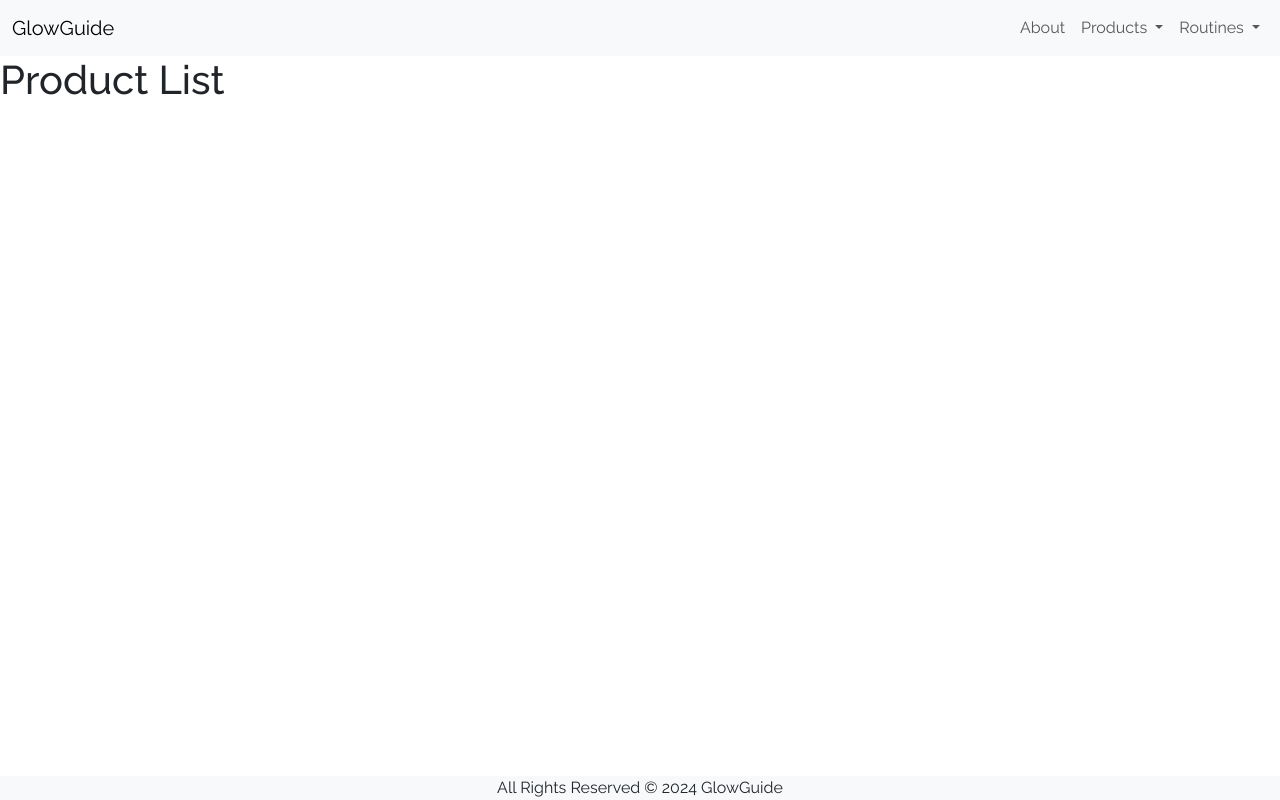
After one commit to danielleroj/glowguide, a Django app: page /products/ in a window 1280 px wide. The commit adds this page. Run offline with Django 5.2, Linux system fonts and the light colour scheme; data that the repository does not hold is empty; some web fonts are replaced.

Commit message:
Add product list view

```diff
--- a/main_app/admin.py
+++ b/main_app/admin.py
@@ -1,5 +1,5 @@
 from django.contrib import admin
-from .models import Routine
+from .models import Routine, Product
 
 # Register your models here.
-admin.site.register([Routine])
+admin.site.register([Routine, Product])
--- a/main_app/templates/base.html
+++ b/main_app/templates/base.html
@@ -59,7 +59,7 @@
                   class="dropdown-menu"
                   aria-labelledby="navbarDropdownMenuLink1"
                 >
-                  <li><a class="dropdown-item" href="#">My Products</a></li>
+                  <li><a class="dropdown-item" href="{% url 'product_index' %}">My Products</a></li>
                   <li><a class="dropdown-item" href="#">Add a Product</a></li>
                 </ul>
               </li>
@@ -79,7 +79,7 @@
                   aria-labelledby="navbarDropdownMenuLink2"
                 >
                   <li><a class="dropdown-item" href="{% url 'index' %}">My Routines</a></li>
-                  <li><a class="dropdown-item" href="#">Add a Routine</a></li>
+                  <li><a class="dropdown-item" href="{% url 'routines_create' %}">Add a Routine</a></li>
                 </ul>
               </li>
             </ul>
--- /dev/null
+++ b/main_app/templates/main_app/product_list.html
@@ -0,0 +1,21 @@
+{% extends 'base.html' %}
+{% block content %}
+
+<h1>Product List</h1>
+
+{% for product in product_list %}
+    <a href="">
+        <div class="card">
+            <div class="card-body">
+                <span class="card-title">
+                    {{ product.name }}
+                </span>
+                <p>{{ product.brand }}</p>
+                <p>{{ product.get_category_display }}</p>
+                <p>{{ product.directions }}</p>
+            </div>
+        </div>
+    </a>
+{% endfor %}
+
+{% endblock %}
--- a/main_app/templates/routines/detail.html
+++ b/main_app/templates/routines/detail.html
@@ -7,6 +7,10 @@
       <h5 class="card-title">Routine Details</h5>
       <p class="card-text">{{ routine.description }}</p>
     </div>
+      <div class="card-body">
+      <a href="{% url 'routines_update' routine.id %}" class="btn">Edit</a>
+      <a href="{% url 'routines_delete' routine.id %}" class="btn btn-danger">Delete</a>
+    </div>
 </div>
 
 {% endblock %}
--- a/main_app/templates/routines/index.html
+++ b/main_app/templates/routines/index.html
@@ -4,7 +4,7 @@
 
 {% for routine in routines %}
 <div class="card" style="width: 18rem">
-  <a href="/routines/{{ routine.id }}">
+  <a href="{% url 'detail' routine.id %}">
     <div class="card-body">
       <h5 class="card-title">{{ routine.name }}</h5>
       <p class="card-text">{{ routine.description }}</p>
--- a/main_app/urls.py
+++ b/main_app/urls.py
@@ -5,6 +5,9 @@ urlpatterns = [
     path('', views.home, name='home'),
     path('about/', views.about, name='about'),
     path('routines/', views.routines_index, name='index'),
-    # /routines/:id
-    path('routines/<int:routine_id>/', views.routines_detail, name='detail')
+    path('routines/<int:routine_id>/', views.routines_detail, name='detail'),
+    path('routines/create', views.RoutineCreate.as_view(), name='routines_create'),
+    path('routines/<int:pk>/update/', views.RoutineUpdate.as_view(), name='routines_update'),
+    path('routines/<int:pk>/delete/', views.RoutineDelete.as_view(), name='routines_delete'),
+    path('products/', views.ProductList.as_view(), name='product_index'),
 ]
--- a/main_app/views.py
+++ b/main_app/views.py
@@ -1,5 +1,7 @@
 from django.shortcuts import render
-from .models import Routine
+from django.views.generic.edit import CreateView, UpdateView, DeleteView
+from django.views.generic import ListView
+from .models import Routine, Product
 
 # Create your views here.
 
@@ -18,3 +20,18 @@ def routines_index(request):
 def routines_detail(request, routine_id):
     routine = Routine.objects.get(id=routine_id)
     return render(request, 'routines/detail.html', { 'routine': routine })
+
+class RoutineCreate(CreateView):
+    model = Routine
+    fields = '__all__'
+
+class RoutineUpdate(UpdateView):
+    model = Routine
+    fields = '__all__'
+
+class RoutineDelete(DeleteView):
+    model = Routine
+    success_url = '/routines'
+
+class ProductList(ListView):
+    model = Product
```
Also changed, not shown: main_app/models.py (+29 -1 lines), main_app/templates/main_app/routine_confirm_delete.html (added, +12 -0 lines), main_app/templates/main_app/routine_form.html (added, +16 -0 lines), main_app/migrations/0003_product_routine_products.py (added), main_app/migrations/0004_remove_product_description.py (added), main_app/migrations/0005_product_category_product_directions_and_more.py (added).
